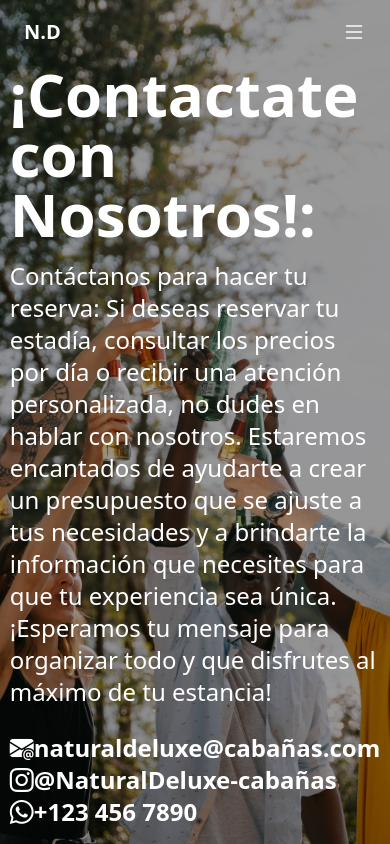
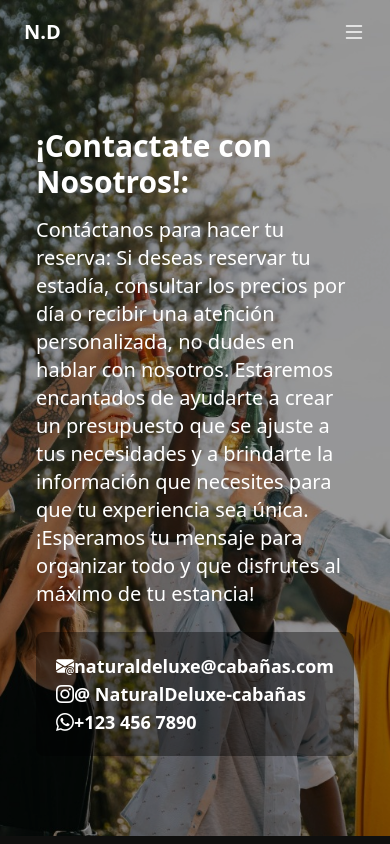
Before and after one commit to PamelaElin/Angular-project, an Angular app: page /contacto in a window 390 px wide. Built offline with nearby package versions, Linux system fonts and the light colour scheme.

Commit message:
responsive contactPage

```diff
--- a/src/app/pages/contact/contact.component.css
+++ b/src/app/pages/contact/contact.component.css
@@ -2,7 +2,6 @@
     display: flex;
       background: url('../../../../public/assets/imgContact.jpeg') center / cover no-repeat;
 
-    height: 100vh;
 
 
 
--- a/src/app/pages/contact/contact.component.html
+++ b/src/app/pages/contact/contact.component.html
@@ -1,17 +1,17 @@
-<section class="containerSection ">
+<section class="containerSection md:h-screen h-full ">
     <div class=" flex h-full w-full items-center justify-center bg-black/40 ">
     <div class="grid justify-center mb-20 mt-32 text-white w-full px-52">
-        <h1 class="text-6xl  font-bold mb-4">¡Contactate con <br>Nosotros!:</h1>
-        <p class="text-2xl mb-6 font-medium">
+        <h1 class="md:text-6xl text-3xl  font-bold mb-4">¡Contactate con <br>Nosotros!:</h1>
+        <p class="md:text-2xl text-xl mb-6 font-medium">
             Contáctanos para hacer tu reserva: Si deseas reservar tu estadía, consultar los precios por día o recibir una atención personalizada, no dudes en hablar con nosotros. Estaremos encantados de ayudarte a crear un presupuesto que se ajuste a tus necesidades y a brindarte la información que necesites para que tu experiencia sea única. ¡Esperamos tu mensaje para organizar todo y que disfrutes al máximo de tu estancia!        </p>
 
 
-<div class="grid text-2xl font-bold">
-    <div class="flex"><i class="bi bi-envelope-at-fill"></i><p>naturaldeluxe&#64;cabañas.com</p></div>
-    <div class="flex">    <i class="bi bi-instagram"></i><p>&#64;NaturalDeluxe-cabañas</p>
+<div class="grid md:text-2xl text-lg font-bold bg-black/40 p-5 rounded-lg">
+    <div class="flex"><i class="bi bi-envelope-at-fill"></i> <p> naturaldeluxe&#64;cabañas.com</p></div>
+    <div class="flex">    <i class="bi bi-instagram"></i> <p>&#64; NaturalDeluxe-cabañas</p>
     </div>
 
-    <div class="flex"><i class="bi bi-whatsapp"></i><p>+123 456 7890</p></div>
+    <div class="flex"><i class="bi bi-whatsapp"></i> <p> +123 456 7890</p></div>
     </div>
         </div>
 
```
